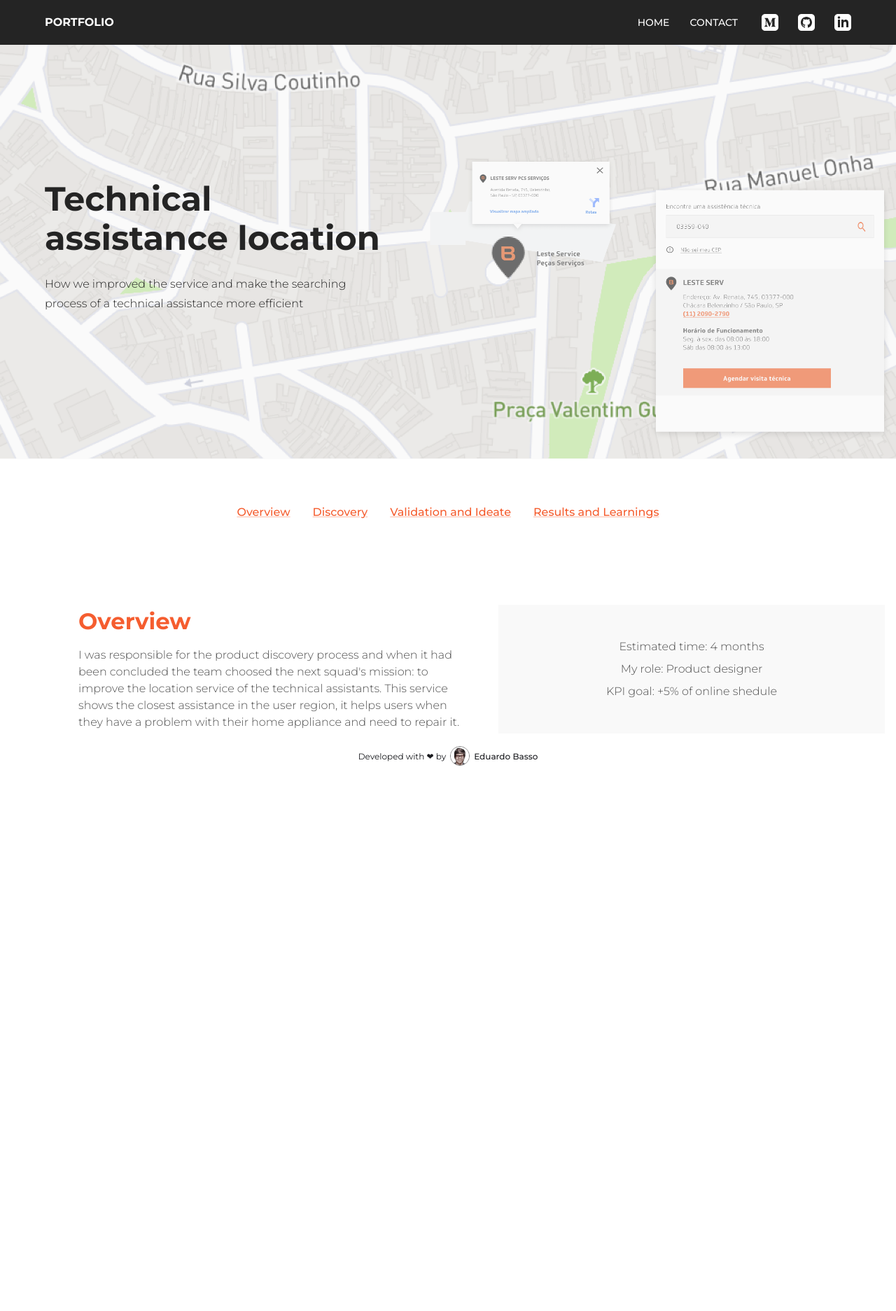
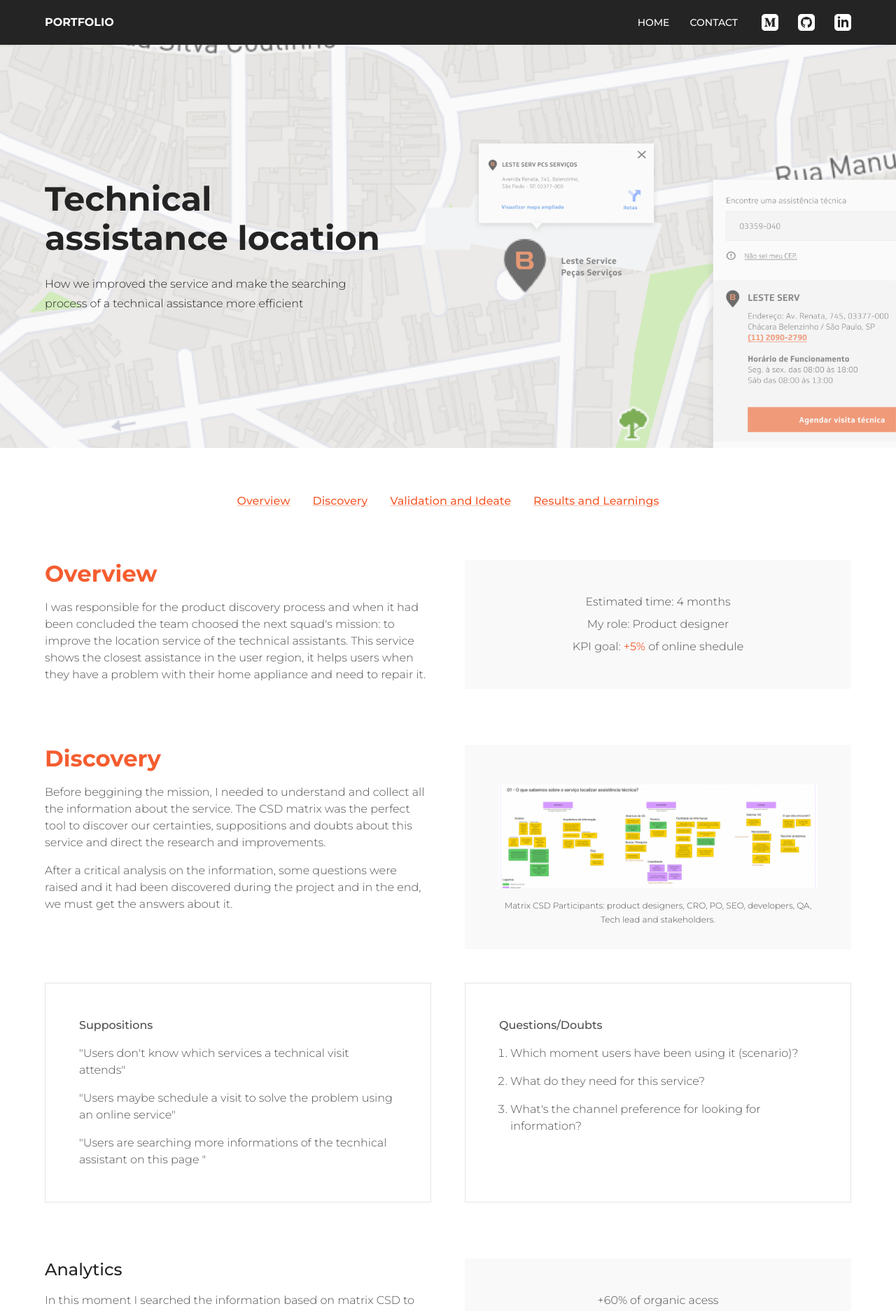
Before and after one commit to victoriamorais/portfolio, a React (Vite) app: page /work/brastemp-experience in a window 1280 px wide. Shown: the top 1873 px of the page at 70% size. Before the commit the page ends 1112 px from the top, so only its background shows below. Built offline with nearby package versions, Linux system fonts and the light colour scheme.

Commit message:
add parallax effect to project page

```diff
--- a/package.json
+++ b/package.json
@@ -19,6 +19,7 @@
     "react": "^17.0.2",
     "react-dom": "^17.0.2",
     "react-router-dom": "^6.2.1",
+    "react-scroll-parallax": "^3.0.3",
     "sass": "^1.49.7"
   },
   "devDependencies": {
--- a/src/components/ContactSection.tsx
+++ b/src/components/ContactSection.tsx
@@ -12,7 +12,7 @@ export default function ContactSection() {
     })}>
       <h3 hidden>Contact</h3>
       <Container>
-        <Grid container spacing={3} alignItems="center" justifyContent="space-evenly" sx={{ minHeight: '64vh' }}>
+        <Grid container spacing={3} alignItems="center" justifyContent="space-around" sx={{ minHeight: '64vh' }}>
           <Grid item xs={12} md="auto">
             <Stack flexGrow={1} spacing={.75} justifyContent="center">
               <Typography variant="h3" fontWeight={700}>Enjoy my work?</Typography>
--- a/src/components/ProjectCover.tsx
+++ b/src/components/ProjectCover.tsx
@@ -1,4 +1,5 @@
 import { Box, Container, Grid, Typography } from '@mui/material'
+import { ParallaxBanner, ParallaxProvider } from 'react-scroll-parallax'
 
 type Props = {
   title: string
@@ -8,15 +9,18 @@ type Props = {
 
 export default function ProjectCover({ title, description, image }: Props) {
   return (
-    <Box component="section" sx={{
-      backgroundImage: `url(${image})`,
-      backgroundSize: 'cover',
-      backgroundPosition: 'bottom right',
-      pt: 6,
-      pb: 8,
+    <ParallaxProvider>
+      <Box component="section" position="relative">
+        <Box component={ParallaxBanner} layers={[{ image, speed: -10 }]} height='72vh' />
+        <Box sx={{
+          position: 'absolute',
+          top: 0,
+          left: 0,
+          width: '100%',
+          height: '100%',
         }}>
           <Container>
-        <Grid container alignItems="center" sx={{ minHeight: '60vh' }}>
+            <Grid container alignItems="center" minHeight='72vh'>
               <Grid item xs={12} sm={7} md={6} lg={5}>
                 <Typography component="h3" variant="h3" color="text.primary" fontWeight={700} mb={3}>{title}</Typography>
                 <Typography component="p" variant="subtitle1" color="text.primary" fontWeight={300}>{description}</Typography>
@@ -24,5 +28,7 @@ export default function ProjectCover({ title, description, image }: Props) {
             </Grid>
           </Container>
         </Box>
+      </Box>
+    </ParallaxProvider>
   )
 }
--- a/src/components/ScrollTopButton.tsx
+++ b/src/components/ScrollTopButton.tsx
@@ -17,7 +17,7 @@ export default function ScrollTopButton() {
 
   return (
     <Zoom in={scrolled}>
-      <Box position="fixed" right={24} bottom={16}>
+      <Box position="fixed" right={24} bottom={24}>
         <Fab color="primary" sx={{
           flexFlow: 'column',
           width: 64,
--- a/src/pages/work/BrastempExperience.tsx
+++ b/src/pages/work/BrastempExperience.tsx
@@ -1,4 +1,4 @@
-import { Container, Grid, Paper, Stack, Typography } from '@mui/material'
+import { Box, Container, Grid, Paper, Stack, Typography } from '@mui/material'
 import { createTheme, responsiveFontSizes, ThemeProvider } from '@mui/material/styles'
 
 import PageWrapper from '../../components/PageWrapper'
@@ -6,6 +6,7 @@ import ProjectCover from '../../components/ProjectCover'
 import ContentNavbar from '../../components/ContentNavbar'
 
 import Cover from '../../images/projects/brastemp-experience/cover.png'
+import Discovery1 from '../../images/projects/brastemp-experience/discovery1.png'
 
 import brastempTheme from '../../theme/brastemp'
 
@@ -21,6 +22,7 @@ export default function BrastempExperience() {
           description="How we improved the service and make the searching process of a technical assistance more efficient"
           image={Cover}
         />
+        <Box zIndex={1} bgcolor="background.default">
           <ContentNavbar items={[{
             label: 'Overview',
             anchorId: 'overview',
@@ -35,11 +37,11 @@ export default function BrastempExperience() {
             anchorId: 'resultsAndLearnings',
           }]} />
           <Container>
-          <Stack spacing={8}>
-            <Grid container spacing={6} alignItems="center" component="article" id="overview">
+            <Box component="section" mb={10} id="overview">
+              <Grid container spacing={6}>
                 <Grid item xs={12} md={6}>
                   <Stack spacing={2}>
-                  <Typography component="h4" variant="h4" color="primary" fontWeight={600} id="#overview">Overview</Typography>
+                    <Typography component="h4" variant="h4" color="primary" fontWeight={600}>Overview</Typography>
                     <Typography component="p" variant="body1" color="text.secondary" fontWeight={300}>I was responsible for the product discovery process and when it had been concluded the team choosed the next squad's mission: to improve the location service of the technical assistants. This service shows the closest assistance in the user region, it helps users when they have a problem with their home appliance and need to repair it.
                     </Typography>
                   </Stack>
@@ -47,20 +49,114 @@ export default function BrastempExperience() {
                 <Grid item xs={12} md={6}>
                   <Paper elevation={0} sx={(theme) => ({
                     borderRadius: 0,
-                  bgcolor: theme.palette.background.paper,
-                  p: 6,
+                    py: 6,
+                    px: 4,
                     textAlign: 'center',
                   })}>
                     <Stack spacing={1}>
                       <Typography component="p" variant="body1" color="text.secondary" fontWeight={300}>Estimated time: 4 months</Typography>
                       <Typography component="p" variant="body1" color="text.secondary" fontWeight={300}>My role: Product designer</Typography>
-                    <Typography component="p" variant="body1" color="text.secondary" fontWeight={300}>KPI goal: +5% of online shedule</Typography>
+                      <Typography component="p" variant="body1" color="text.secondary" fontWeight={300}>KPI goal: <Typography component="span" color="primary" fontWeight={400}>+5%</Typography> of online shedule</Typography>
                     </Stack>
                   </Paper>
                 </Grid>
               </Grid>
+            </Box>
+            <Box component="section" mb={10} id="discovery">
+              <Grid container spacing={6}>
+                <Grid item xs={12} md={6}>
+                  <Stack spacing={2}>
+                    <Typography component="h4" variant="h4" color="primary" fontWeight={600}>Discovery</Typography>
+                    <Typography component="p" variant="body1" color="text.secondary" fontWeight={300}>Before beggining the mission, I needed to understand and collect all the information about the service. The CSD matrix was the perfect tool to discover our certainties, suppositions and doubts about this service and direct the research and improvements.</Typography>
+                    <Typography component="p" variant="body1" color="text.secondary" fontWeight={300}>After a critical analysis on the information, some questions were raised and it had been discovered during the project and in the end, we must get the answers about it.</Typography>
                   </Stack>
+                </Grid>
+                <Grid item xs={12} md={6}>
+                  <Paper elevation={0} sx={(theme) => ({
+                    borderRadius: 0,
+                    pt: 5,
+                    pb: 2,
+                    px: 1,
+                    textAlign: 'center',
+                  })}>
+                    <Box component="figure">
+                      <Box component="img" src={Discovery1} sx={{
+                        width: '100%',
+                        maxWidth: 482,
+                        height: 'auto',
+                        maxHeight: 158,
+                        mb: 1,
+                      }} />
+                      <Typography component="figcaption" variant="caption" color="text.secondary" fontWeight={300}>Matrix CSD Participants: product designers, CRO, PO, SEO, developers, QA, Tech lead and stakeholders.</Typography>
+                    </Box>
+                  </Paper>
+                </Grid>
+              </Grid>
+              <Box component="article" my={6}>
+                <Grid container spacing={6} alignItems="stretch">
+                  <Grid item xs={12} md={6}>
+                    <Paper elevation={0} variant="outlined" sx={(theme) => ({
+                      height: '100%',
+                      borderRadius: 0,
+                      bgcolor: theme.palette.background.default,
+                      p: 6,
+                      color: 'text.secondary',
+                    })}>
+                      <Stack spacing={2}>
+                        <Typography component="h6" variant="body1" fontWeight={500}>Suppositions</Typography>
+                        <Typography component="p" variant="body1" fontWeight={300}>"Users don't know which services a technical visit attends"</Typography>
+                        <Typography component="p" variant="body1" fontWeight={300}>"Users maybe schedule a visit to solve the problem using an online service"</Typography>
+                        <Typography component="p" variant="body1" fontWeight={300}>"Users are searching more informations of the tecnhical assistant on this page "</Typography>
+                      </Stack>
+                    </Paper>
+                  </Grid>
+                  <Grid item xs={12} md={6}>
+                    <Paper elevation={0} variant="outlined" sx={(theme) => ({
+                      height: '100%',
+                      borderRadius: 0,
+                      bgcolor: theme.palette.background.default,
+                      p: 6,
+                      color: 'text.secondary',
+                    })}>
+                      <Stack spacing={2}>
+                        <Typography component="h6" variant="body1" fontWeight={500}>Questions/Doubts</Typography>
+                        <Stack component="ol" spacing={2} pl={2}>
+                          <Typography component="li" variant="body1" fontWeight={300}>Which moment users have been using it (scenario)?</Typography>
+                          <Typography component="li" variant="body1" fontWeight={300}>What do they need for this service?</Typography>
+                          <Typography component="li" variant="body1" fontWeight={300}>What's the channel preference for looking for information?</Typography>
+                        </Stack>
+                      </Stack>
+                    </Paper>
+                  </Grid>
+                </Grid>
+              </Box>
+            </Box>
+            <Box component="article" my={6}>
+              <Grid container spacing={6}>
+                <Grid item xs={12} md={6}>
+                  <Stack spacing={2}>
+                    <Typography component="h5" variant="h5" color="text.primary" fontWeight={500}>Analytics</Typography>
+                    <Typography component="p" variant="body1" color="text.secondary" fontWeight={300}>In this moment I searched the information based on matrix CSD to validate all de certainties presented. The challenged was to sorting throught the data and made meaningfull informations  about the supositions and doubts to do the survey.</Typography>
+                  </Stack>
+                </Grid>
+                <Grid item xs={12} md={6}>
+                  <Paper elevation={0} sx={(theme) => ({
+                    borderRadius: 0,
+                    py: 6,
+                    px: 4,
+                    textAlign: 'center',
+                  })}>
+                    <Stack spacing={1}>
+                      <Typography component="p" variant="body1" color="text.secondary" fontWeight={300}>+60% of organic acess</Typography>
+                      <Typography component="p" variant="body1" color="text.secondary" fontWeight={300}>3th page with more visits per month</Typography>
+                      <Typography component="p" variant="body1" color="text.secondary" fontWeight={300}>16% of total online services representation</Typography>
+                    </Stack>
+                  </Paper>
+                </Grid>
+              </Grid>
+            </Box>
           </Container>
+        </Box>
       </ThemeProvider>
     </PageWrapper>
   )
```
Also changed, not shown: src/components/PageNavbar.tsx (+4 -4 lines), src/images/projects/brastemp-experience/discovery1.png (added), 1 other file (tests, documents, lock files or other folders). Lines whose indentation alone changed are shown as unchanged.
